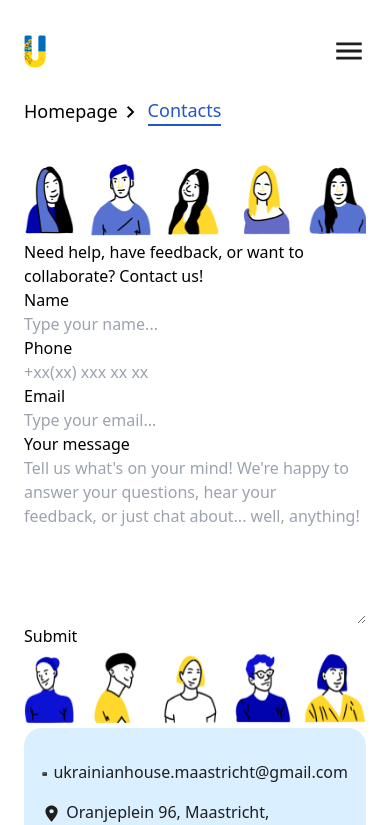
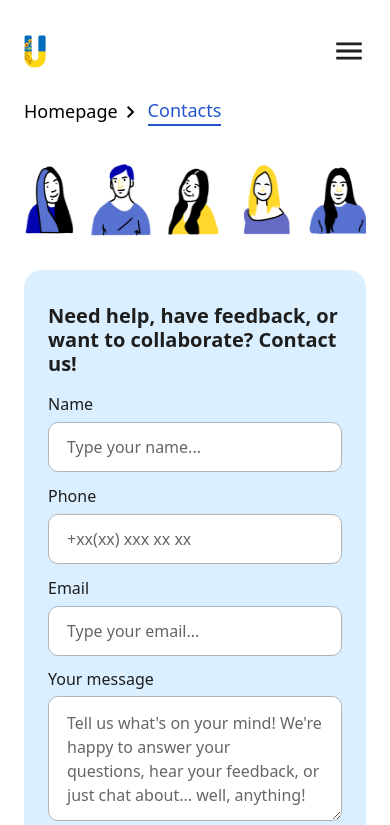
Before and after one commit to DimkaGrek/UkrainianHouse, a React (Vite) app: page /UkrainianHouse/contacts in a window 390 px wide. Shown: the top 825 px of the page. Built offline with nearby package versions, Linux system fonts and the light colour scheme.

Commit message:
add slyles for contacts page mobile

```diff
--- a/src/pages/Contacts/Contacts.jsx
+++ b/src/pages/Contacts/Contacts.jsx
@@ -14,54 +14,62 @@ const Contacts = () => {
         srcSet={`${contacts_mobile1x} 1x, ${contacts_mobile2x} 2x`}
         src={contacts_mobile1x}
         alt="Images of portraits of young people"
-        className="w-[342px] h-[80px] md:hidden"
+        className="w-[342px] h-[80px] mb-[30px] md:hidden"
         loading="lazy"
       />
-      <form className="" name="contacts-form">
-        <p className="">
+      {/* <h3 className="font-proza-semibold font-semibold text-[20px] text-[#222] leading-[160%] lg:font-proza-medium lg:font-medium lg:text-[60px] lg:leading-[130%]">
+        News
+      </h3> */}
+      <form
+        className="rounded-[18px] py-[34px] px-[24px] w-[342px] h-[1196px] bg-[#daefff] mb-[30px]"
+        name="contacts-form"
+      >
+        <p className="font-semibold text-[20px] leading-[1.2] text-[#1e1e1e] mb-[16px]">
           Need help, have feedback, or want to collaborate? Contact us!
         </p>
-        <div className="">
-          <label className="">Name</label>
-          <div className="">
+        <div className="flex flex-col gap-[6px] mb-[12px]">
+          <label className="font-proza font-normal text-[16px] text-[#1e1e1e]">
+            Name
+          </label>
           <input
-              className=""
+            className="py-[14px] px-[18px] w-full h-[50px] border border-[#b3b3b3] rounded-[10px] bg-[#fff] placeholder-[#666] outline-none hover:border-[#ffd437] focus:border-[#ffd437] transition duration-300"
             type="text"
             name="user-name"
             id="user-name"
             placeholder="Type your name..."
           />
         </div>
-        </div>
-        <div className="">
-          <label className="">Phone</label>
-          <div className="">
+        <div className="flex flex-col gap-[6px] mb-[12px]">
+          <label className="font-normal text-[16px] text-[#1e1e1e]">
+            Phone
+          </label>
           <input
-              className=""
+            className="py-[14px] px-[18px] w-full h-[50px] border border-[#b3b3b3] rounded-[10px] bg-[#fff] placeholder-[#666] outline-none hover:border-[#ffd437] focus:border-[#ffd437] transition duration-300"
             type="tel"
             name="user-phone"
             id="user-phone"
             placeholder="+xx(xx) xxx xx xx"
           />
         </div>
-        </div>
-        <div className="">
-          <label className="">Email</label>
-          <div className="">
+        <div className="flex flex-col gap-[6px] mb-[12px]">
+          <label className="font-normal text-[16px] text-[#1e1e1e]">
+            Email
+          </label>
           <input
-              className=""
+            className="py-[14px] px-[18px] w-full h-[50px] border border-[#b3b3b3] rounded-[10px] bg-[#fff] placeholder-[#666] outline-none hover:border-[#ffd437] focus:border-[#ffd437] transition duration-300"
             type="email"
             name="user-email"
             id="user-email"
             placeholder="Type your email..."
           />
         </div>
-        </div>
 
-        <div className="flex flex-col">
-          <label className="">Your message</label>
+        <div className="flex flex-col gap-[6px] mb-[12px]">
+          <label className="font-normal text-[16px] leading-[1.4] text-[#1e1e1e]">
+            Your message
+          </label>
           <textarea
-            className=""
+            className="py-[14px] px-[18px] w-full h-[125px] border border-[#b3b3b3] rounded-[10px] bg-[#fff] placeholder-[#666] outline-none hover:border-[#ffd437] focus:border-[#ffd437] transition duration-300"
             name="user-comment"
             id="user-comment"
             rows="7"
@@ -69,7 +77,10 @@ const Contacts = () => {
           ></textarea>
         </div>
 
-        <button className="" type="submit">
+        <button
+          type="submit"
+          className="border border-[#1e1e1e] rounded-[10px] py-[10px] px-[18px] w-[294px] h-[44px] font-bold text-[16px] text-[#1e1e1e] leading-none hover:bg-[#ffd437] focus:bg-[#ffd437] transition duration-300"
+        >
           Submit
         </button>
       </form>
@@ -78,11 +89,11 @@ const Contacts = () => {
         srcSet={`${contacts_2_mobile1x} 1x, ${contacts_2_mobile2x} 2x`}
         src={contacts_2_mobile1x}
         alt="Images of portraits of young people"
-        className="w-[342px] h-[80px]"
+        className="w-[342px] h-[80px] mb-[30px]"
         loading="lazy"
       />
 
-      <address className="rounded-[18px] py-[34px] px-[18px] bg-[#daefff] w-[342px] h-[156px]">
+      <address className="rounded-[18px] py-[34px] px-[24px] bg-[#daefff] w-[342px] h-[156px] mb-[34px]">
         <ul className="flex flex-col gap-[16px] text-[#1e1e1e] font-normal text-[16px] leading-[1.3] not-italic">
           <li className="flex gap-[6px]">
             <Icon
@@ -104,7 +115,7 @@ const Contacts = () => {
         srcSet={`${franko_mobile1x} 1x, ${franko_mobile2x} 2x`}
         src={franko_mobile1x}
         alt="Image of the writer Ivan Franko"
-        className="w-[294px] h-[404px]"
+        className="w-[294px] h-[356px] mb-[40px]"
         loading="lazy"
       />
     </>
```
Lines whose indentation alone changed are shown as unchanged.
